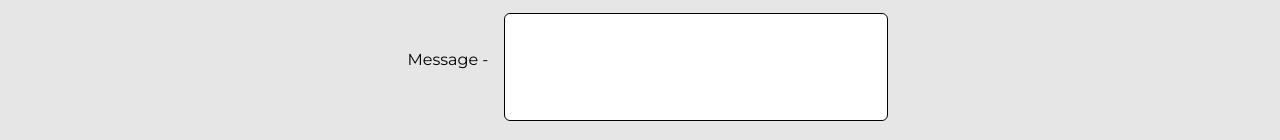
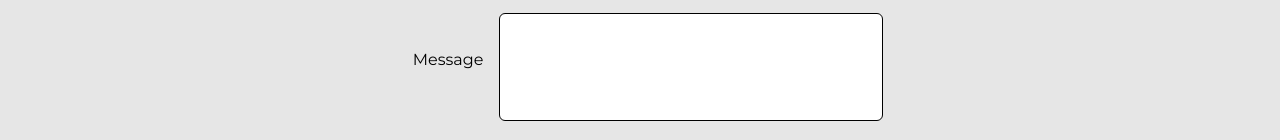
Before and after one commit to alimuhammadkashif/My-Portfolio-Project, a plain HTML site: page index.html in a window 1280 px wide. Shown: the part 2072-2212 px from the top of the page. Drawn offline with Linux system fonts and the light colour scheme.

Commit message:
Update index.html
Little change in Message in Contact form..

```diff
--- a/index.html
+++ b/index.html
@@ -176,7 +176,7 @@
 		  </div>
 		  <div class="form-field">
 			<label id="message" class="lable"
-			  >Message <span id="dash">-</span></label
+			  >Message <span id="dash"></span></label
 			>
 			<textarea class="message lable" name="message"></textarea>
 		  </div>
```
